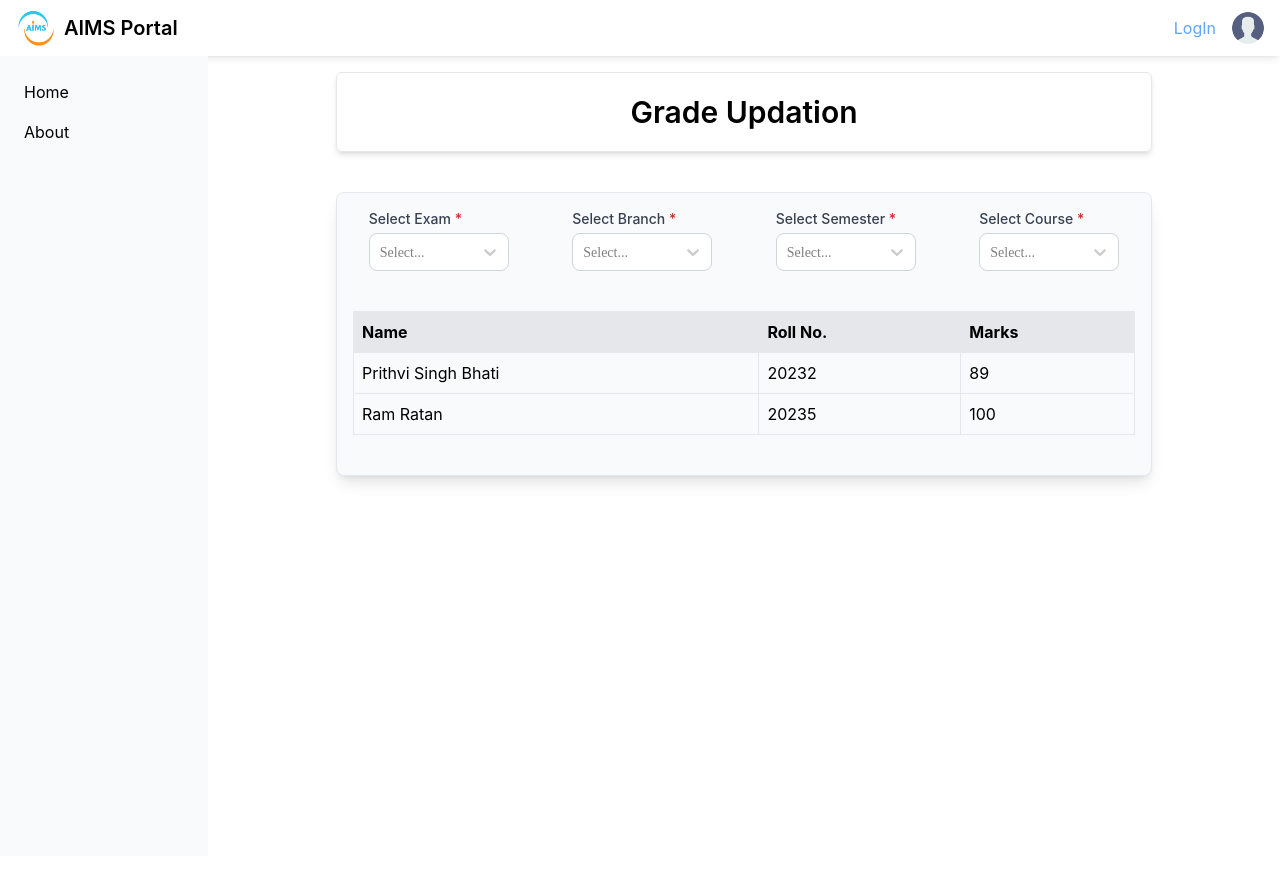
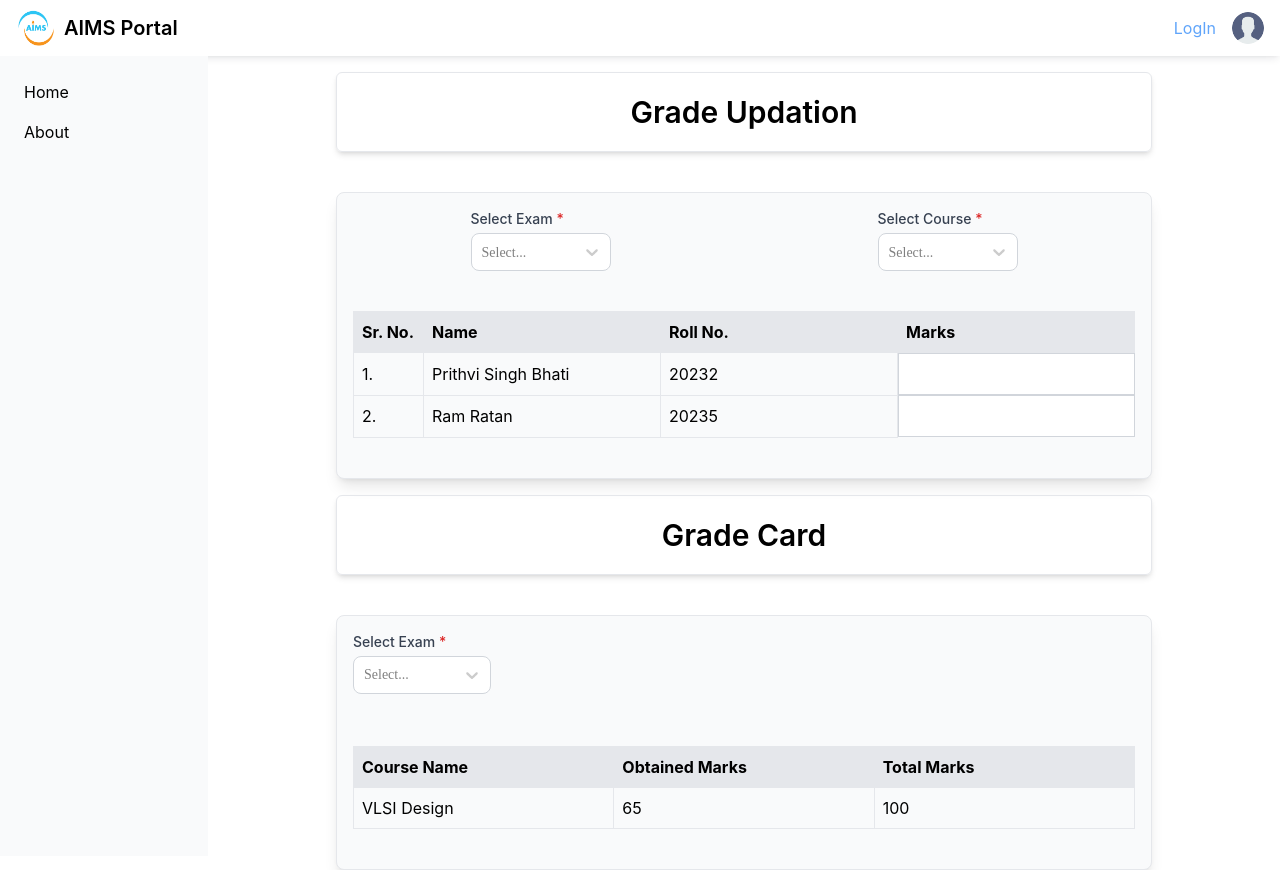
Before and after one commit to Ram-Ratan/aims, a React (Create React App) app in the folder aims/: page /grade in a window 1280 px wide. Before the commit the page ends 800 px from the top, so only its background shows below. Built offline with nearby package versions, Linux system fonts and the light colour scheme; no server answers; the HTML template or start-up script is replaced by a standard one.

Commit message:
grade card updated

```diff
--- a/aims/src/AppRoutes.js
+++ b/aims/src/AppRoutes.js
@@ -2,13 +2,13 @@ import React from 'react'
 import Layouts from './layouts/Layouts';
 import { Route, Routes} from "react-router-dom";
 import About from "./Pages/about/About";
-import Grade from "./Pages/Grade";
+import Grade from "./Pages/Grade/Grade";
 import PersonalDetails from './Pages/personalDetails/PersonalDetails';
 import Home from './Pages/home/Home';
 import CourseRegistration from './Pages/courseRegistration/CourseRegistration';
 import Auth from './Pages/Auth/Auth';
 import Attendance from './Pages/attendance/Attendance';
-import Placement from './Pages/Placement';
+//import Placement from './Pages/Placement';
 
 const AppRoutes = () => {
   return (
--- a/aims/src/Pages/Auth/Auth.jsx
+++ b/aims/src/Pages/Auth/Auth.jsx
@@ -47,10 +47,10 @@ const Auth = () => {
           window.location.reload();
           showToastMessage("LoggedIn Successfully!");
         }else{
-          showErrorToastMessage("Enter Valid Username and Password");
+          showErrorToastMessage("Invalid Username or Password");
         }
       }).catch((err)=>{
-        showErrorToastMessage("Enter Valid Username and Password")
+        showErrorToastMessage("Invalid Username or Password")
       })
     }
 
--- a/aims/src/Pages/Grade.jsx
+++ b/aims/src/Pages/Grade/FacultyGrade.jsx
@@ -1,25 +1,18 @@
 import React,{useState,useEffect} from 'react'
-import Select from '../components/select/Select'
-import { getCourses,getBranch, getSem } from '../apiClient/courseRegistration';
-import StickyHeadTable from './home/Table';
+import Select from '../../components/select/Select'
+import StudentGrade from './StudentGrade';
+import { getCourses,getBranch, getSem } from '../../apiClient/courseRegistration';
+import { getCourseAssignedById } from '../../apiClient/attendance';
 
-const Grade = () => {
+const FacultyGrade = () => {
   const [semester,setSemester] = useState([]);
   const [branch,setBranch] = useState([]);
   const [exam,setExam] = useState([]);
   const [course,setCourse] = useState([]);
-
+  const [selectedCourse,setSelectedCourse] = useState(null);
+  const [selectedExam,setSelectedExam] = useState(null);
 
   //data fetching through api
-  // useEffect(()=>{
-  //   setExam().then((res)=>{
-  //     setExam(res)
-  //     console.log(res);
-  //   }).catch((error)=>{
-  //     console.log('error in exam api',error);
-  //   })
-  // },[exam])
-
   useEffect(()=>{
     getBranch().then((res)=>{
       setBranch(res);
@@ -29,7 +22,7 @@ const Grade = () => {
   },[branch])
 
   useEffect(()=>{
-    getCourses().then((res)=>{
+    getCourses()?.then((res)=>{
       setCourse(res);
     }).catch((err)=>{
       console.log('error while fetching data from course api',err);
@@ -37,24 +30,39 @@ const Grade = () => {
   },[course])
 
   useEffect(()=>{
-    getSem().then((res)=>{
+    getSem()?.then((res)=>{
       setSemester(res)
     }).catch((err)=>{
       console.log('error while fetching data from semester api');
     })
   },[semester])
 
+  // fetching assigned course for faculty
+  useEffect(()=>{
+    const userId = JSON.parse(localStorage.getItem("user"))?.id;
+    const isFaculty = JSON.parse(localStorage.getItem('user'))?.role == "FACULTY";
+    console.log('faculty available');
+    if(isFaculty){
+      getCourseAssignedById({userId:userId})
+      .then((res)=>{
+        setCourse(res?.courseRegistered);
+        console.log(res);
+      }).catch((err)=>{
+        console.log(err);
+      })
+    }
+  },[])
 
   //select options
-  const examOptions = exam.map((exam) => {
+  const examOptions = exam?.map((exam) => {
     return {
-      label: exam.code,
-      value: exam.code,
+      label: exam?.code,
+      value: exam?.code,
       ...exam
     }
   })
 
-  const branchOptions = branch.map((branch)=>{
+  const branchOptions = branch?.map((branch)=>{
     return {
       label: branch?.name,
       value: branch?.code,
@@ -62,7 +70,7 @@ const Grade = () => {
     }
   })
 
-  const semesterOptions = semester.map((sem)=>{
+  const semesterOptions = semester?.map((sem)=>{
     return {
       label: sem?.name,
       value: sem?.code,
@@ -70,7 +78,7 @@ const Grade = () => {
     }
   })
 
-  const courseOptions = course.map((course)=>{
+  const courseOptions = course?.map((course)=>{
     return {
       label: course?.courseName,
       value: course?.courseCode,
@@ -96,12 +104,15 @@ const Grade = () => {
               label='Select Exam'
               options={examOptions}
               required={true}
-              value={exam}
-              onChange={(e) => setExam(e.target.value)}
-
+              value={selectedExam}
+              onChange={(e) => setSelectedExam(e.target.value)}
+              isClearable
+              onClear={() => {
+                selectedCourse(null)
+              }}
             />
           </div>
-          <div className='w-[140px]'>
+          {/* <div className='w-[140px]'>
             <Select
               label='Select Branch'
               options={branchOptions}
@@ -118,21 +129,29 @@ const Grade = () => {
               value={semester}
               onChange={(e) => setSemester(e.target.value)}
             />
-          </div>
+          </div> */}
           <div className='w-[140px]'>
             <Select
-              label='Select Course'
+              label="Select Course"
+              className="flex flex-col"
               options={courseOptions}
-              required={true}
-              value={course}
-              onChange={(e) => setCourse(e.target.value)}
+              value={selectedCourse}
+              onChange={(e) => {
+                setSelectedCourse(e);
+              }}
+              isClearable
+              onClear={() => {
+                selectedCourse(null)
+              }}
+              required
             />
           </div>
         </div>
         <div className='px-4 py-10'>
-          <table className="table-auto w-full">
+          <table className="table-fixed w-full">
             <thead>
               <tr>
+                <th className="bg-gray-200 border text-left p-2 w-[70px]">Sr. No.</th>
                 <th className="bg-gray-200 border text-left p-2">Name</th>
                 <th className="bg-gray-200 border text-left p-2">Roll No.</th>
                 <th className="bg-gray-200 border text-left p-2">Marks</th>
@@ -140,25 +159,35 @@ const Grade = () => {
             </thead>
             <tbody>
               <tr>
+                <td className='border p-2'>1.</td>
                 <td className="border p-2">Prithvi Singh Bhati</td>
                 <td className="border p-2">20232</td>
-                <td className="border p-2">89</td>
+                <input
+                  type='number'
+                  className='w-full px-2 py-2 border border-gray-300 focus:outline-none focus:border-gray-500'
+                />
               </tr>
               <tr>
+                <td className='border p-2'>2.</td>
                 <td className="border p-2">Ram Ratan</td>
                 <td className="border p-2">20235</td>
-                <td className="border p-2">100</td>
+                <input
+                  type='number'
+                  className='w-full px-2 py-2 border border-gray-300 focus:outline-none focus:border-gray-500'
+                />
               </tr>
             </tbody>
           </table>
         </div>
       </div>
 
-
+      <div>
+        <StudentGrade />
+      </div>
 
 
     </div>
   )
 }
 
-export default Grade
+export default FacultyGrade
--- /dev/null
+++ b/aims/src/Pages/Grade/Grade.jsx
@@ -0,0 +1,15 @@
+import React from 'react'
+import StudentGrade from './StudentGrade';
+import FacultyGrade from './FacultyGrade';
+
+const Grade = () => {
+    const userId = JSON.parse(localStorage.getItem("user"))?.id;
+    const isStudent = JSON.parse(localStorage.getItem("user"))?.role === "STUDENT";
+    return (
+        <div>
+            {isStudent ? <StudentGrade /> : <FacultyGrade />}
+        </div>
+    )
+}
+
+export default Grade
--- /dev/null
+++ b/aims/src/Pages/Grade/StudentGrade.jsx
@@ -0,0 +1,57 @@
+import React,{useState} from 'react'
+import { getCourseRegisteredById } from '../../apiClient/courseRegistration'
+import Select from '../../components/select/Select'
+
+
+const StudentGrade = () => {
+    const [exam,setExam] = useState(null);
+
+    const examOptions = exam?.map((exam) => {
+        return {
+          label: exam.code,
+          value: exam.code,
+          ...exam
+        }
+    })
+
+    return (
+        <div>
+
+            <div
+                className='mx-32 my-4 flex justify-center items-center text-3xl font-semibold border rounded-md h-20 shadow-md'>
+                Grade Card
+            </div>
+            <div className="mt-10 mx-32 border rounded-lg bg-gray-50 shadow-lg">
+                <div className='w-[170px] px-4 py-3'>
+                    <Select
+                        label='Select Exam'
+                        options={examOptions}
+                        required={true}
+                        value={exam}
+                        onChange={(e) => setExam(e.target.value)}
+                    />
+                </div>
+                <div className='px-4 py-10'>
+                    <table className="table-fixed w-full">
+                        <thead>
+                            <tr>
+                                <th className="bg-gray-200 border text-left p-2">Course Name</th>
+                                <th className="bg-gray-200 border text-left p-2">Obtained Marks</th>
+                                <th className="bg-gray-200 border text-left p-2">Total Marks</th>
+                            </tr>
+                        </thead>
+                        <tbody>
+                            <tr>
+                                <td className='border p-2'>VLSI Design</td>
+                                <td className='border p-2'>65</td>
+                                <td className='border p-2'>100</td>
+                            </tr>
+                        </tbody>
+                    </table>
+                </div>
+            </div>
+        </div>
+    )
+}
+
+export default StudentGrade
--- a/aims/src/Pages/courseRegistration/CourseRegistration.jsx
+++ b/aims/src/Pages/courseRegistration/CourseRegistration.jsx
@@ -18,6 +18,7 @@ const CourseRegistration = () => {
   const [selectedBranch, setSelectedBranch] = useState(null);
   const [selectedCourse, setSelectedCourse] = useState(null);
   const navigate = useNavigate();
+
   useEffect(() => {
     getCourses({ semesterId: selectedSem?.id, branchId: selectedBranch?.id })
       .then((res) => {
--- a/aims/src/Pages/personalDetails/studentProfile/StudentProfile.jsx
+++ b/aims/src/Pages/personalDetails/studentProfile/StudentProfile.jsx
@@ -6,6 +6,7 @@ const StudentProfile = () => {
   const [student, setStudent] = useState(null);
   const [courseRegistered, setCourseRegistered] = useState(null);
   const [isLoading, setIsLoading] = useState(true);
+
   useEffect(() => {
     const userId = JSON.parse(localStorage.getItem("user"))?.id;
     setIsLoading(true);
--- a/aims/src/apiClient/api.constant.js
+++ b/aims/src/apiClient/api.constant.js
@@ -1 +1 @@
-export const API_URL = "https://17ad-106-192-152-9.ngrok-free.app";
+export const API_URL = "https://b7b7-220-158-168-162.ngrok-free.app";
--- a/aims/src/apiClient/attendance.js
+++ b/aims/src/apiClient/attendance.js
@@ -38,6 +38,6 @@ export const getCourseAssignedById = async (payload) => {
   let url = `${CONSTANT.API_URL}/course-assigned/course-assigned-by-id`;
   if (userId) url += `?id=${userId}`;
   const response = await axios.get(url, config);
-  console.log(response?.data);
+  //console.log(response?.data);
   return response?.data;
 };
--- a/aims/src/apiClient/courseRegistration.js
+++ b/aims/src/apiClient/courseRegistration.js
@@ -37,7 +37,7 @@ export const getSem = async () => {
   };
   const url = `${CONSTANT.API_URL}/semester/get-all-semester`;
   const response = await axios.get(url, config);
-  console.log(response?.data);
+  //console.log(response?.data);
   return response?.data;
 };
 
@@ -49,7 +49,7 @@ export const courseRegistration = async (payload) => {
   };
   const url = `${CONSTANT.API_URL}/course-registration/register`;
   const response = await axios.post(url,payload, config);
-  console.log(response?.data);
+  //console.log(response?.data);
   return response?.data;
 };
 
@@ -63,6 +63,6 @@ export const getCourseRegisteredById = async (payload) => {
   let url = `${CONSTANT.API_URL}/course-registration/course-registered-by-id`;
   if(userId) url += `?id=${userId}`;
   const response = await axios.get(url, config);
-  console.log(response?.data);
+  //console.log(response?.data);
   return response?.data;
 };
```
Also changed, not shown: aims/src/Pages/home/Table.jsx (deleted, +0 -64 lines).
